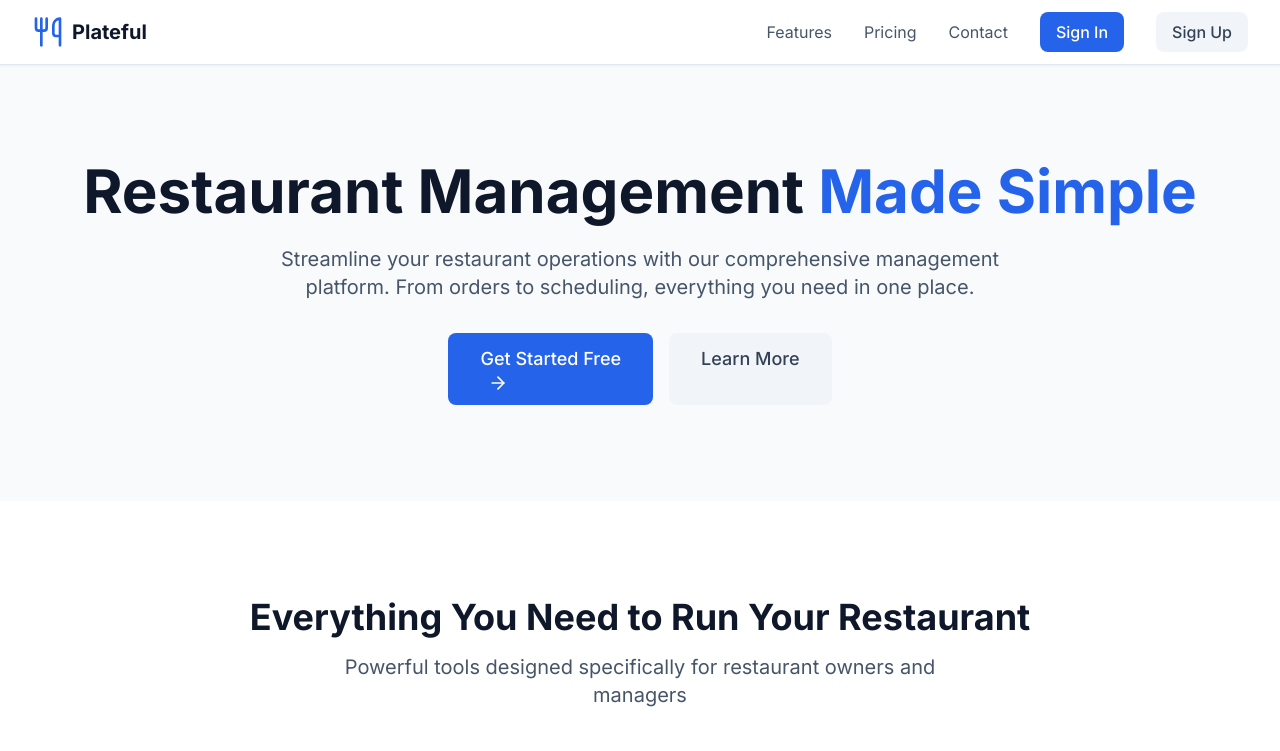
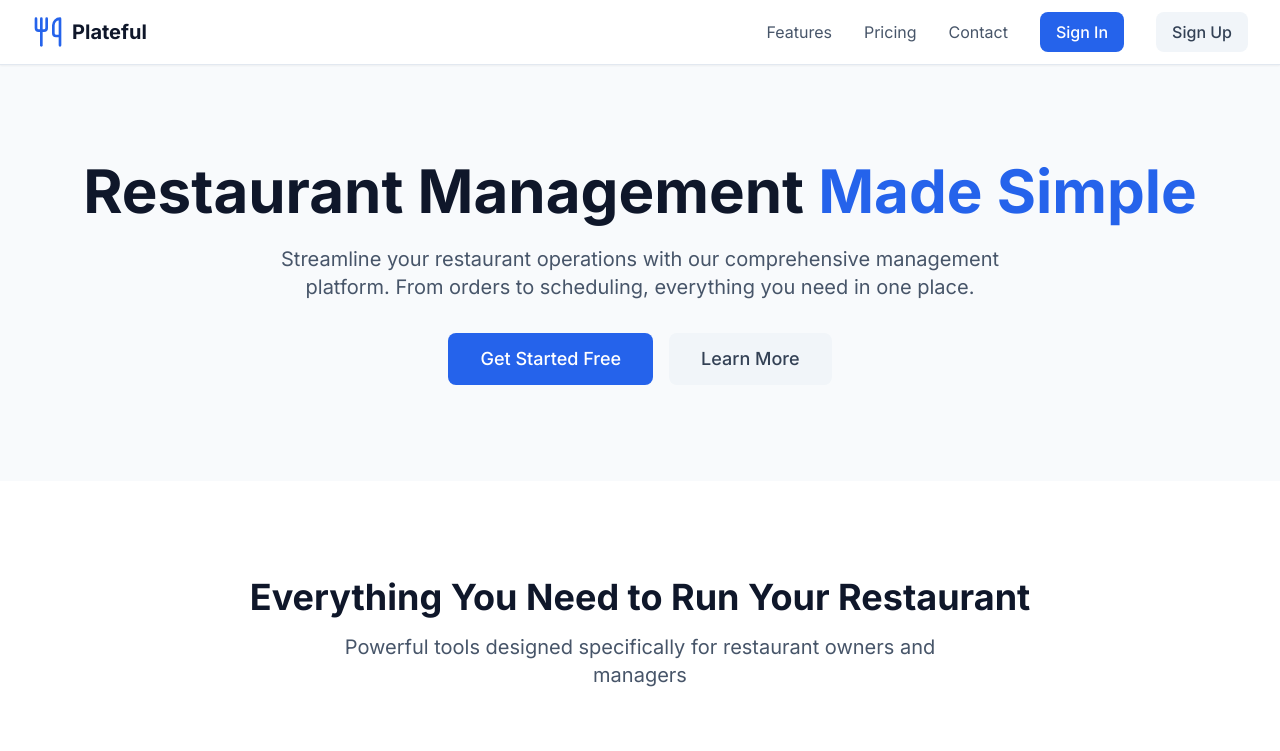
Before and after one commit to tframe98/Plateful, a Next.js app in the folder frontend/: page / in a window 1280 px wide. Shown: the top 751 px of the page. Built offline with nearby package versions, Linux system fonts and the light colour scheme.

Commit message:
got rid of errors on buttons

```diff
--- a/frontend/src/app/page.tsx
+++ b/frontend/src/app/page.tsx
@@ -117,7 +117,7 @@ export default function Home() {
             <div className="flex flex-col sm:flex-row gap-4 justify-center">
               <Link href="/sign-up" className="btn-primary text-lg px-8 py-3">
                 Get Started Free
-                <ArrowRight className="ml-2 h-5 w-5" />
+
               </Link>
               <Link href="#features" className="btn-secondary text-lg px-8 py-3">
                 Learn More
@@ -195,7 +195,7 @@ export default function Home() {
           </p>
           <Link href="/sign-up" className="btn-secondary text-lg px-8 py-3 bg-white text-primary-600 hover:bg-surface-100">
             Start Your Free Trial
-            <ArrowRight className="ml-2 h-5 w-5" />
+
           </Link>
         </div>
       </div>
```
